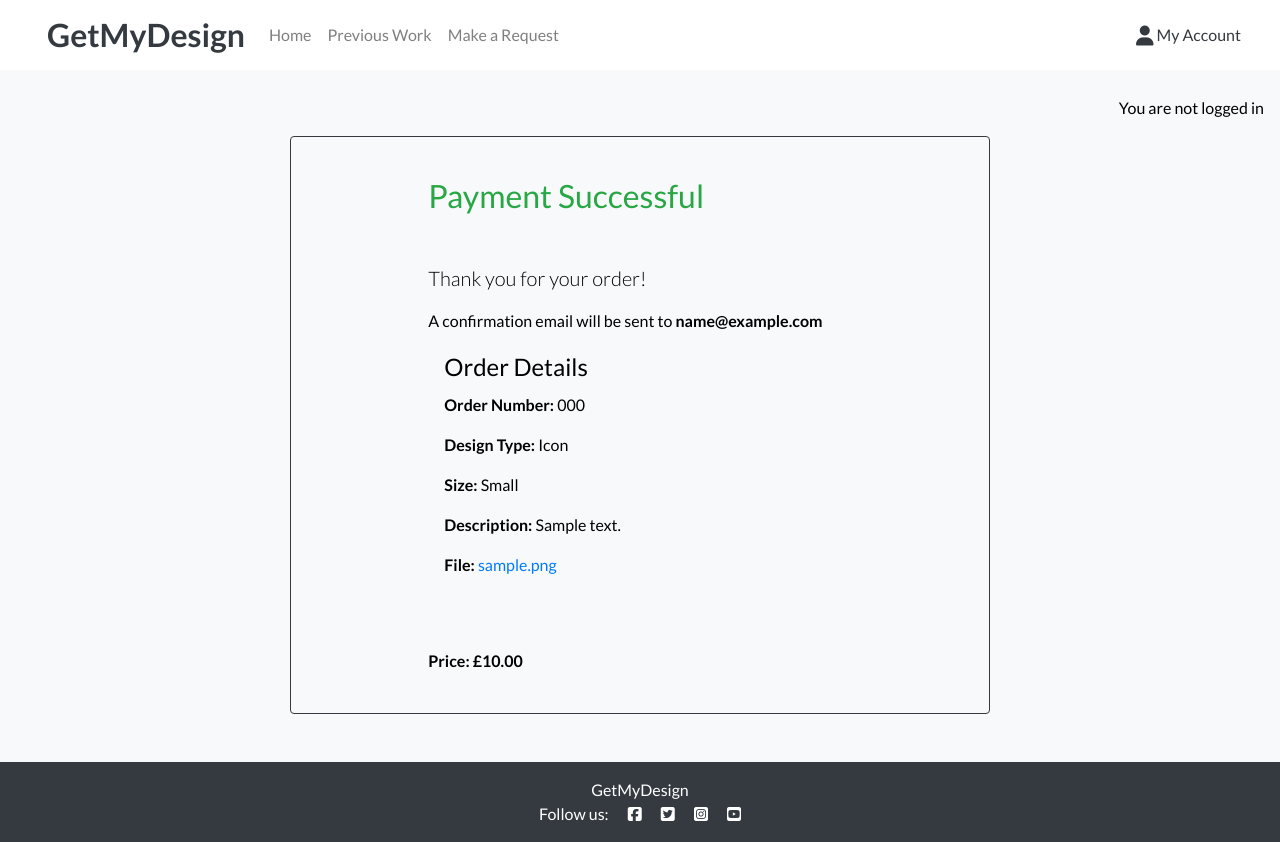
After one commit to Katia-D15/get_my_design, a Django app: page /checkout/checkout_success/000/ in a window 1280 px wide. The commit adds this page. Run offline with Django 4.2, Linux system fonts and the light colour scheme; tables that the repository leaves empty hold one stand-in row (values such as "Sample post"); some libraries are stand-ins or nearby versions.

Commit message:
feat: add checkout success view/page and loading overlay

```diff
--- /dev/null
+++ b/checkout/templates/checkout/checkout_success.html
@@ -0,0 +1,37 @@
+{% extends "base.html" %}
+{% load static %}
+
+{% block content %}
+<div class="border border-dark rounded p-4 mx-auto custom-max-width mb-5">
+  <div class="row">
+    <div class="col-12 col-sm-10 col-md-8 mt-3 offset-sm-1 offset-md-2">
+     <h2 class="mb-5 text-success">Payment Successful</h2>
+
+     <p class="lead"> Thank you for your order!</p>
+     <p>A confirmation email will be sent to <strong> {{ order.user.email }}</strong></p>
+
+    <fieldset class="rounded px-3 mb-5">
+        <legend class="fieldset-label"> Order Details</legend>
+        <div class="mb-4">
+        <p class="text-break"><strong>Order Number: </strong>{{ order.order_number}}</p>
+        <p><strong>Design Type: </strong>{{ order.design_type|capfirst}}</p>
+        <p><strong>Size: </strong>{{ order.size|capfirst}}</p>
+        <p><strong>Description: </strong>{{ order.description}}</p>
+
+        {% if order.file_upload %}
+        <p><strong>File: </strong>
+        <a href="{{ order.file_upload.url}}" target="_blank"> {{ order.file_upload.name}}
+        </a>
+        </p>
+        {% else %}
+        <p><strong>File(s): </strong>None</p>
+        {% endif %}
+        </div>
+    </fieldset>
+
+    <p><strong>Price: £{{ order.price}}</strong></p>
+
+    </div>
+</div>
+</div>
+{% endblock %}
--- a/checkout/urls.py
+++ b/checkout/urls.py
@@ -4,4 +4,8 @@ from . import views
 
 urlpatterns = [
     path('<str:order_number>/', views.checkout, name='checkout'),
+    path(
+        'checkout_success/<str:order_number>/',
+        views.checkout_success,
+        name='checkout_success'),
 ]
--- a/checkout/views.py
+++ b/checkout/views.py
@@ -1,13 +1,24 @@
-from django.shortcuts import render, get_object_or_404
+from django.shortcuts import render, redirect, reverse, get_object_or_404
 from django.conf import settings
+from django.contrib import messages
 import stripe
 from orders.models import Order
 
 
 def checkout(request, order_number):
+    """
+    Handle the checkout process for an existing order
+    """
     order = get_object_or_404(Order, order_number=order_number)
+
     stripe_public_key = settings.STRIPE_PUBLIC_KEY
     stripe_secret_key = settings.STRIPE_SECRET_KEY
+
+    if request.method == 'POST':
+        if order.status == 'pending':
+            order.status = 'confirmed'
+            order.save()
+        return redirect('checkout_success', order_number=order.order_number)
 
     stripe_total = round(order.price * 100)
     stripe.api_key = stripe_secret_key
@@ -23,3 +34,22 @@ def checkout(request, order_number):
         'client_secret': intent.client_secret,
               }
     return render(request, 'checkout/checkout.html', context)
+
+
+def checkout_success(request, order_number):
+    """
+    Handle successful checkouts
+    """
+    order = get_object_or_404(Order, order_number=order_number)
+
+    messages.add_message(
+        request,
+        messages.SUCCESS,
+        f'Order successfully Confirmed!'
+        f'A confirmation email will be sent to {order.user.email}')
+
+    template = 'checkout/checkout_success.html'
+    context = {
+        'order': order,
+    }
+    return render(request, template, context)
```
Also changed, not shown: checkout/templates/checkout/checkout.html (+13 -3 lines).
